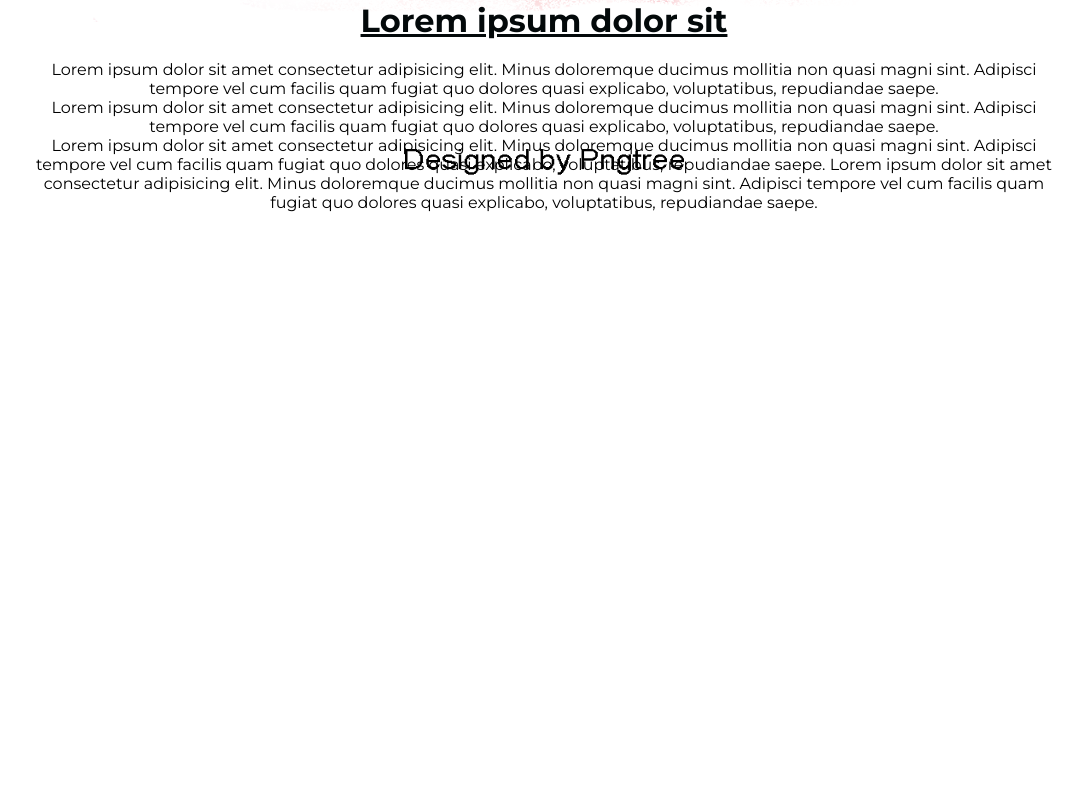
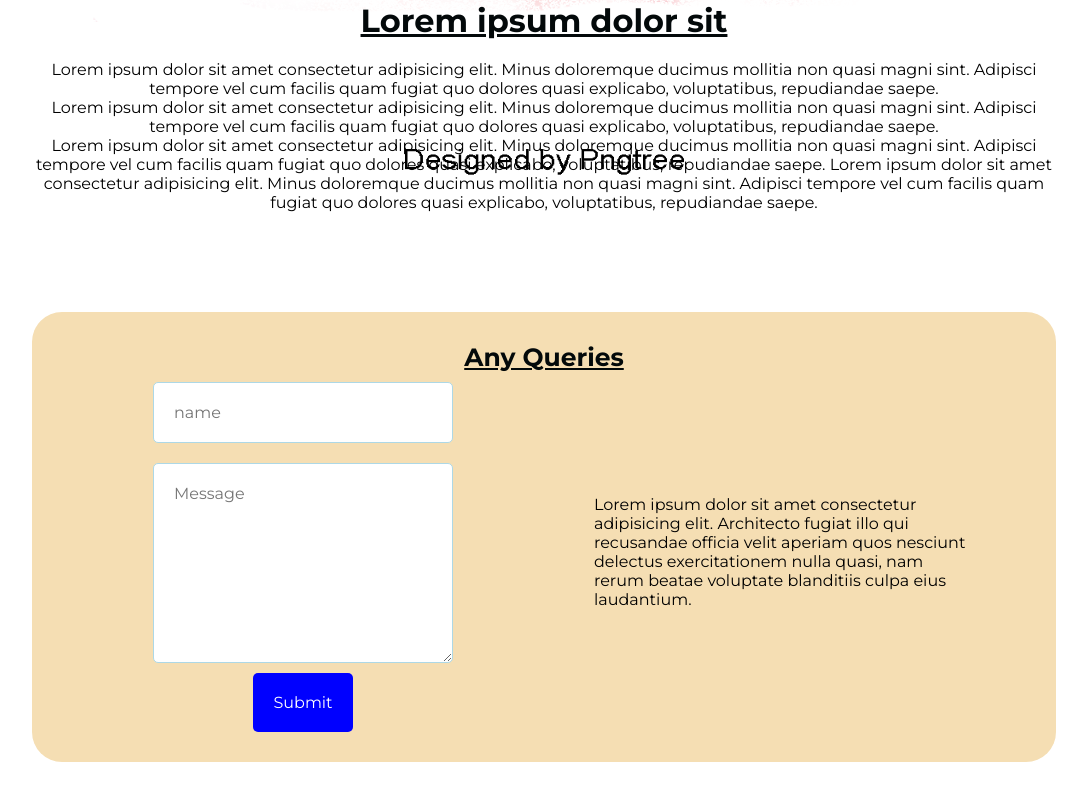
Before and after one commit to vishnuprasad1992/ecards-fe, a Next.js app: page / in a window 1280 px wide. Shown: the part 1452-2252 px from the top of the page, without its empty margins (96-1183 px from the left). Before the commit the page ends 1764 px from the top, so only its background shows below. Built offline with nearby package versions, Linux system fonts and the light colour scheme.

Commit message:
added emailjs

```diff
--- a/assets/css/style.css
+++ b/assets/css/style.css
@@ -8,6 +8,9 @@
 }
 h1 {
   font-size: 32px;
+}
+h2 {
+  font-size: 25px;
 }
 .container {
   width: 80%;
@@ -111,6 +114,9 @@ h1 {
 .pl20 {
   padding-left: 20px;
 }
+.p50{
+  padding: 50px;
+}
 .center {
   text-align: center;
 }
@@ -181,11 +187,21 @@ button :hover {
   justify-content: center;
   align-items: center;
 }
+.flex-contact {
+  display: flex;
+  justify-content: space-around;
+  align-items: center;
+
+  width: 100%;
+}
 .flex-column {
   display: flex;
   justify-content: center;
   align-items: center;
   flex-direction: column;
+}
+.flex50{
+  flex: 50%;
 }
 .close {
   display: flex;
@@ -245,3 +261,28 @@ button :hover {
   background-size: 100% 100%;
   background-repeat: no-repeat;
 }
+.message-height{
+  min-height: 200px;
+}
+.input-contact{
+  min-width: 300px;
+  padding: 20px;
+  margin: 10px 0;
+  border-radius: 5px;
+  border: 1px solid lightblue;
+}
+.submit{
+  border: none;
+  outline: none;
+  padding: 20px;
+  background-color: blue;
+  color: white;
+  border-radius: 5px;
+  text-transform: capitalize;
+  cursor: pointer;
+}
+.bg-contact{
+  background-color: wheat;
+  padding: 30px;
+  border-radius: 30px;
+}
--- a/components/Home/index.jsx
+++ b/components/Home/index.jsx
@@ -3,10 +3,36 @@ import Login from "../../Shared/Auth/Login";
 import Register from "../../Shared/Auth/Register";
 import Footer from "../../Shared/Footer";
 import { useState } from "react";
+import emailjs from "@emailjs/browser";
 
 const Home = () => {
   const [popupOpen, setPopupOpen] = useState({});
+  const [emailParams, setEmailParams] = useState({});
 
+  const sendEmail = (e) => {
+    e.preventDefault();
+    const templateParams = {
+      name: emailParams.name,
+      message: emailParams.message,
+    };
+
+    emailjs
+      .send(
+        "service_tr4fkfd",
+        "template_yucg6dk",
+        templateParams,
+        "user_ACos0Tf3rhKTpD46U1sZb"
+      )
+      .then(
+        (response) => {
+          console.log("SUCCESS!", response.status, response.text);
+        },
+        (err) => {
+          console.log("FAILED...", err);
+        }
+      );
+      setEmailParams({})
+  };
 
   return (
     <div>
@@ -18,38 +44,143 @@ const Home = () => {
       {popupOpen && popupOpen.register && (
         <Register setPopupOpen={setPopupOpen} popupOpen={popupOpen} />
       )}
-      <div className="container mb20 home" >
+      <div className="container mb20 home">
         <div className="center flex-column mt30">
           <h1 className="heading mb20"> Lorem ipsum dolor sit </h1>
-          <p>Lorem ipsum dolor sit amet consectetur adipisicing elit. Minus doloremque ducimus mollitia non quasi magni sint. Adipisci tempore vel cum facilis quam fugiat quo dolores quasi explicabo, voluptatibus, repudiandae saepe.</p>
-          <p>Lorem ipsum dolor sit amet consectetur adipisicing elit. Minus doloremque ducimus mollitia non quasi magni sint. Adipisci tempore vel cum facilis quam fugiat quo dolores quasi explicabo, voluptatibus, repudiandae saepe.</p>
-          <p>Lorem ipsum dolor sit amet consectetur adipisicing elit. Minus doloremque ducimus mollitia non quasi magni sint. Adipisci tempore vel cum facilis quam fugiat quo dolores quasi explicabo, voluptatibus, repudiandae saepe.
-          Lorem ipsum dolor sit amet consectetur adipisicing elit. Minus doloremque ducimus mollitia non quasi magni sint. Adipisci tempore vel cum facilis quam fugiat quo dolores quasi explicabo, voluptatibus, repudiandae saepe.
+          <p>
+            Lorem ipsum dolor sit amet consectetur adipisicing elit. Minus
+            doloremque ducimus mollitia non quasi magni sint. Adipisci tempore
+            vel cum facilis quam fugiat quo dolores quasi explicabo,
+            voluptatibus, repudiandae saepe.
+          </p>
+          <p>
+            Lorem ipsum dolor sit amet consectetur adipisicing elit. Minus
+            doloremque ducimus mollitia non quasi magni sint. Adipisci tempore
+            vel cum facilis quam fugiat quo dolores quasi explicabo,
+            voluptatibus, repudiandae saepe.
+          </p>
+          <p>
+            Lorem ipsum dolor sit amet consectetur adipisicing elit. Minus
+            doloremque ducimus mollitia non quasi magni sint. Adipisci tempore
+            vel cum facilis quam fugiat quo dolores quasi explicabo,
+            voluptatibus, repudiandae saepe. Lorem ipsum dolor sit amet
+            consectetur adipisicing elit. Minus doloremque ducimus mollitia non
+            quasi magni sint. Adipisci tempore vel cum facilis quam fugiat quo
+            dolores quasi explicabo, voluptatibus, repudiandae saepe.
           </p>
         </div>
         <div className="center flex-column mt30">
           <h1 className="heading mb20"> Lorem ipsum dolor sit </h1>
-          <p>Lorem ipsum dolor sit amet consectetur adipisicing elit. Minus doloremque ducimus mollitia non quasi magni sint. Adipisci tempore vel cum facilis quam fugiat quo dolores quasi explicabo, voluptatibus, repudiandae saepe.</p>
-          <p>Lorem ipsum dolor sit amet consectetur adipisicing elit. Minus doloremque ducimus mollitia non quasi magni sint. Adipisci tempore vel cum facilis quam fugiat quo dolores quasi explicabo, voluptatibus, repudiandae saepe.</p>
-          <p>Lorem ipsum dolor sit amet consectetur adipisicing elit. Minus doloremque ducimus mollitia non quasi magni sint. Adipisci tempore vel cum facilis quam fugiat quo dolores quasi explicabo, voluptatibus, repudiandae saepe.
-          Lorem ipsum dolor sit amet consectetur adipisicing elit. Minus doloremque ducimus mollitia non quasi magni sint. Adipisci tempore vel cum facilis quam fugiat quo dolores quasi explicabo, voluptatibus, repudiandae saepe.
+          <p>
+            Lorem ipsum dolor sit amet consectetur adipisicing elit. Minus
+            doloremque ducimus mollitia non quasi magni sint. Adipisci tempore
+            vel cum facilis quam fugiat quo dolores quasi explicabo,
+            voluptatibus, repudiandae saepe.
+          </p>
+          <p>
+            Lorem ipsum dolor sit amet consectetur adipisicing elit. Minus
+            doloremque ducimus mollitia non quasi magni sint. Adipisci tempore
+            vel cum facilis quam fugiat quo dolores quasi explicabo,
+            voluptatibus, repudiandae saepe.
+          </p>
+          <p>
+            Lorem ipsum dolor sit amet consectetur adipisicing elit. Minus
+            doloremque ducimus mollitia non quasi magni sint. Adipisci tempore
+            vel cum facilis quam fugiat quo dolores quasi explicabo,
+            voluptatibus, repudiandae saepe. Lorem ipsum dolor sit amet
+            consectetur adipisicing elit. Minus doloremque ducimus mollitia non
+            quasi magni sint. Adipisci tempore vel cum facilis quam fugiat quo
+            dolores quasi explicabo, voluptatibus, repudiandae saepe.
           </p>
         </div>
         <div className="center flex-column mt30">
           <h1 className="heading mb20"> Lorem ipsum dolor sit </h1>
-          <p>Lorem ipsum dolor sit amet consectetur adipisicing elit. Minus doloremque ducimus mollitia non quasi magni sint. Adipisci tempore vel cum facilis quam fugiat quo dolores quasi explicabo, voluptatibus, repudiandae saepe.</p>
-          <p>Lorem ipsum dolor sit amet consectetur adipisicing elit. Minus doloremque ducimus mollitia non quasi magni sint. Adipisci tempore vel cum facilis quam fugiat quo dolores quasi explicabo, voluptatibus, repudiandae saepe.</p>
-          <p>Lorem ipsum dolor sit amet consectetur adipisicing elit. Minus doloremque ducimus mollitia non quasi magni sint. Adipisci tempore vel cum facilis quam fugiat quo dolores quasi explicabo, voluptatibus, repudiandae saepe.
-          Lorem ipsum dolor sit amet consectetur adipisicing elit. Minus doloremque ducimus mollitia non quasi magni sint. Adipisci tempore vel cum facilis quam fugiat quo dolores quasi explicabo, voluptatibus, repudiandae saepe.
+          <p>
+            Lorem ipsum dolor sit amet consectetur adipisicing elit. Minus
+            doloremque ducimus mollitia non quasi magni sint. Adipisci tempore
+            vel cum facilis quam fugiat quo dolores quasi explicabo,
+            voluptatibus, repudiandae saepe.
+          </p>
+          <p>
+            Lorem ipsum dolor sit amet consectetur adipisicing elit. Minus
+            doloremque ducimus mollitia non quasi magni sint. Adipisci tempore
+            vel cum facilis quam fugiat quo dolores quasi explicabo,
+            voluptatibus, repudiandae saepe.
+          </p>
+          <p>
+            Lorem ipsum dolor sit amet consectetur adipisicing elit. Minus
+            doloremque ducimus mollitia non quasi magni sint. Adipisci tempore
+            vel cum facilis quam fugiat quo dolores quasi explicabo,
+            voluptatibus, repudiandae saepe. Lorem ipsum dolor sit amet
+            consectetur adipisicing elit. Minus doloremque ducimus mollitia non
+            quasi magni sint. Adipisci tempore vel cum facilis quam fugiat quo
+            dolores quasi explicabo, voluptatibus, repudiandae saepe.
           </p>
         </div>
         <div className="center flex-column mt30">
           <h1 className="heading mb20"> Lorem ipsum dolor sit </h1>
-          <p>Lorem ipsum dolor sit amet consectetur adipisicing elit. Minus doloremque ducimus mollitia non quasi magni sint. Adipisci tempore vel cum facilis quam fugiat quo dolores quasi explicabo, voluptatibus, repudiandae saepe.</p>
-          <p>Lorem ipsum dolor sit amet consectetur adipisicing elit. Minus doloremque ducimus mollitia non quasi magni sint. Adipisci tempore vel cum facilis quam fugiat quo dolores quasi explicabo, voluptatibus, repudiandae saepe.</p>
-          <p>Lorem ipsum dolor sit amet consectetur adipisicing elit. Minus doloremque ducimus mollitia non quasi magni sint. Adipisci tempore vel cum facilis quam fugiat quo dolores quasi explicabo, voluptatibus, repudiandae saepe.
-          Lorem ipsum dolor sit amet consectetur adipisicing elit. Minus doloremque ducimus mollitia non quasi magni sint. Adipisci tempore vel cum facilis quam fugiat quo dolores quasi explicabo, voluptatibus, repudiandae saepe.
+          <p>
+            Lorem ipsum dolor sit amet consectetur adipisicing elit. Minus
+            doloremque ducimus mollitia non quasi magni sint. Adipisci tempore
+            vel cum facilis quam fugiat quo dolores quasi explicabo,
+            voluptatibus, repudiandae saepe.
           </p>
+          <p>
+            Lorem ipsum dolor sit amet consectetur adipisicing elit. Minus
+            doloremque ducimus mollitia non quasi magni sint. Adipisci tempore
+            vel cum facilis quam fugiat quo dolores quasi explicabo,
+            voluptatibus, repudiandae saepe.
+          </p>
+          <p>
+            Lorem ipsum dolor sit amet consectetur adipisicing elit. Minus
+            doloremque ducimus mollitia non quasi magni sint. Adipisci tempore
+            vel cum facilis quam fugiat quo dolores quasi explicabo,
+            voluptatibus, repudiandae saepe. Lorem ipsum dolor sit amet
+            consectetur adipisicing elit. Minus doloremque ducimus mollitia non
+            quasi magni sint. Adipisci tempore vel cum facilis quam fugiat quo
+            dolores quasi explicabo, voluptatibus, repudiandae saepe.
+          </p>
+        </div>
+      </div>
+      <div className="container mt100 bg-contact mb20">
+        <h2 className="center  heading "> Any Queries </h2>
+        <div className="flex-contact">
+          <div className="flex-column flex50">
+            <form className="flex-column">
+              <input
+                className="input-contact"
+                onChange={(e) =>
+                  setEmailParams({ ...emailParams, name: e.target.value })
+                }
+                placeholder="name"
+                name="name"
+                type="text"
+              />
+              <textarea
+                className="input-contact message-height"
+                onChange={(e) =>
+                  setEmailParams({ ...emailParams, message: e.target.value })
+                }
+                placeholder="Message"
+                name="message"
+                rows="4"
+                type="text"
+              />
+              <button
+                className="submit"
+                onClick={(e) => sendEmail(e)}
+                type="submit"
+              >
+                submit
+              </button>
+            </form>
+          </div>
+          <div className=" p50 flex50">
+            Lorem ipsum dolor sit amet consectetur adipisicing elit. Architecto
+            fugiat illo qui recusandae officia velit aperiam quos nesciunt
+            delectus exercitationem nulla quasi, nam rerum beatae voluptate
+            blanditiis culpa eius laudantium.
+          </div>
         </div>
       </div>
       <Footer />
--- a/package.json
+++ b/package.json
@@ -8,6 +8,7 @@
     "lint": "next lint"
   },
   "dependencies": {
+    "@emailjs/browser": "^3.3.1",
     "@emotion/react": "^11.7.0",
     "@emotion/styled": "^11.6.0",
     "@material-ui/core": "^4.12.3",
```
Also changed, not shown: 1 other file (tests, documents, lock files or other folders).
